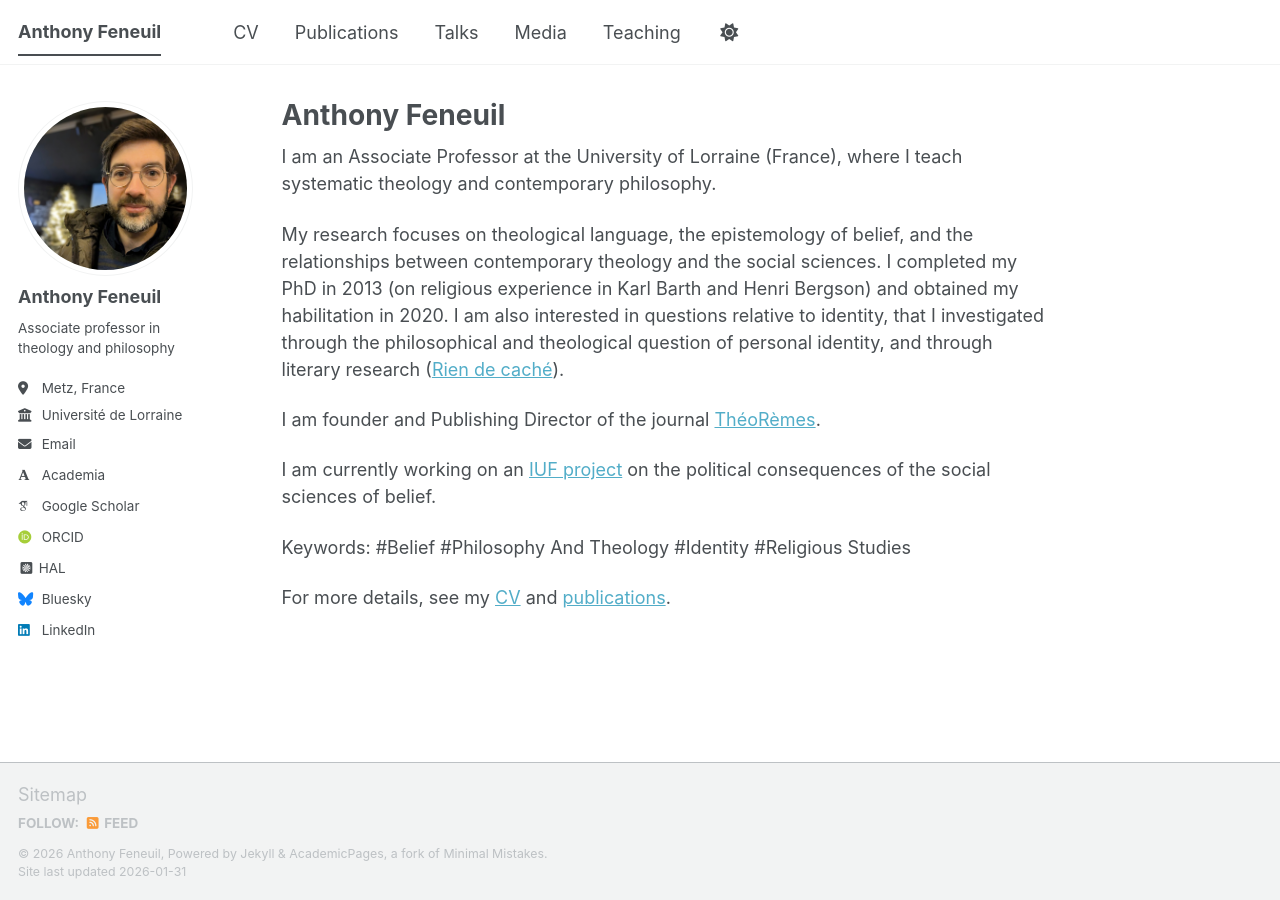
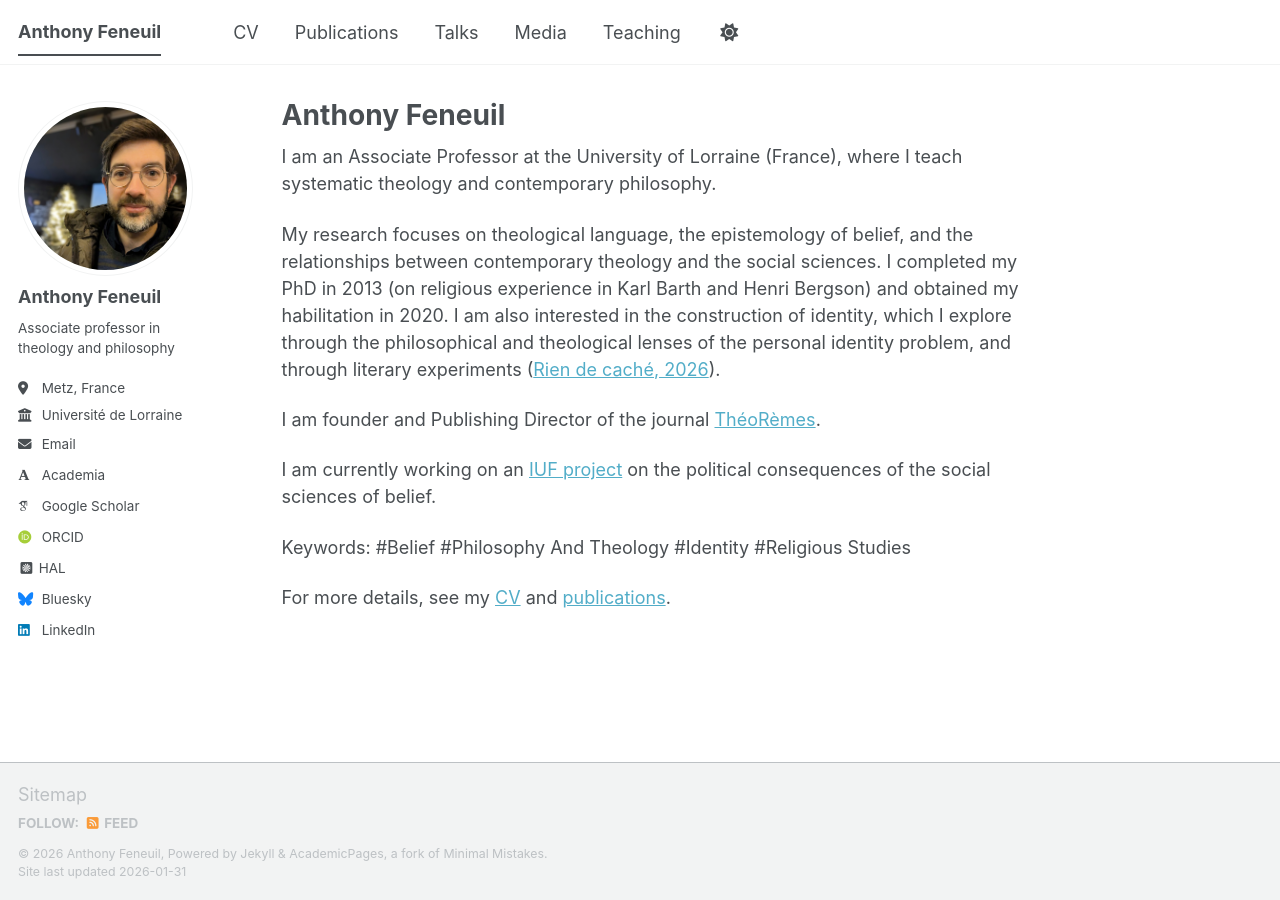
Before and after one commit to anfnl/anfnl.github.io, a Jekyll site: the page built from _pages/about.md, in a window 1280 px wide. Built offline with Jekyll 4.4.1, drawn with Linux system fonts in a browser that asks for light colours; some web fonts are replaced; a script bundle is joined from its source files by our own code; library files that are not in the unit come from our copies.

Commit message:
Update about.md

```diff
--- a/_pages/about.md
+++ b/_pages/about.md
@@ -9,7 +9,7 @@ redirect_from:
 
 I am an Associate Professor at the University of Lorraine (France), where I teach systematic theology and contemporary philosophy.
 
-My research focuses on theological language, the epistemology of belief, and the relationships between contemporary theology and the social sciences. I completed my PhD in 2013 (on religious experience in Karl Barth and Henri Bergson) and obtained my habilitation in 2020. I am also interested in questions relative to identity, that I investigated through the philosophical and theological question of personal identity, and through literary research ([Rien de caché](https://www.laboretfides.com/product/rien-de-cache/)).
+My research focuses on theological language, the epistemology of belief, and the relationships between contemporary theology and the social sciences. I completed my PhD in 2013 (on religious experience in Karl Barth and Henri Bergson) and obtained my habilitation in 2020. I am also interested in the construction of identity, which I explore through the philosophical and theological lenses of the personal identity problem, and through literary experiments ([Rien de caché, 2026](https://www.laboretfides.com/product/rien-de-cache/)).
 
 I am founder and Publishing Director of the journal [ThéoRèmes](https://journals.openedition.org/theoremes/).
 
```
